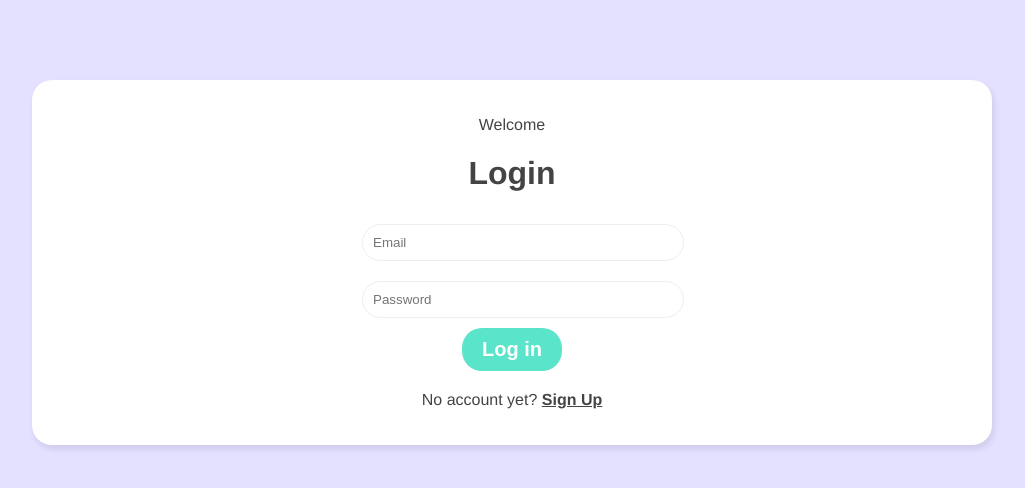
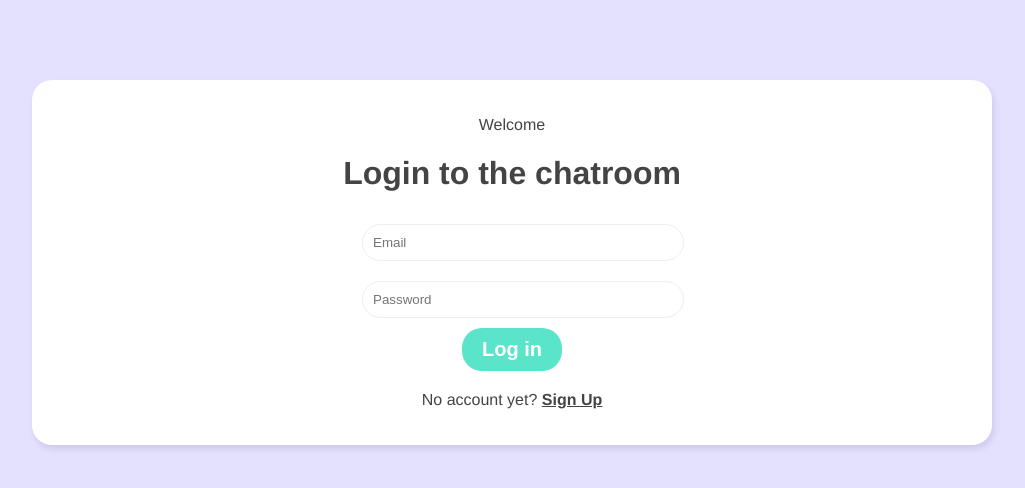
Before and after one commit to salbihmustafa/chatroom, a Vue app: page / in a window 1280 px wide. Shown: the top 488 px of the page, without its empty margins (128-1153 px from the left). Built offline with nearby package versions, Linux system fonts and the light colour scheme; no server answers.

Commit message:
made changes to welcome page and redeployed

```diff
--- a/src/views/Welcome.vue
+++ b/src/views/Welcome.vue
@@ -2,12 +2,12 @@
   <div class="welcome container">
       <p>Welcome</p>
       <div v-if="showLogin">
-        <h1>Login</h1>
+        <h1>Login to the chatroom</h1>
         <LoginForm @login="enterChat" />
         <p>No account yet? <span class="alt-form" @click="showLogin = false">Sign Up</span></p>
       </div>
       <div v-else>
-        <h1>Sign Up</h1>
+        <h1>Sign Up to the chatroom</h1>
         <SignupForm @signup="enterChat" />
         <p>Have an account? <span class="alt-form" @click="showLogin = true">Login</span></p>
       </div>
```
